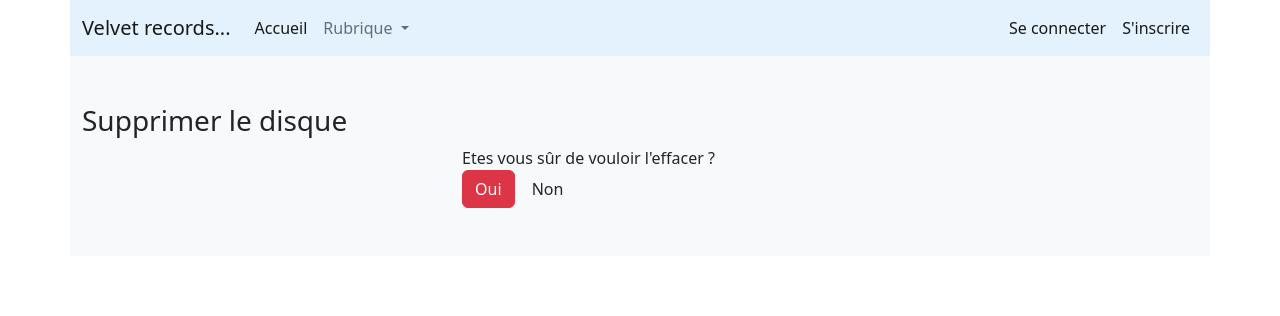
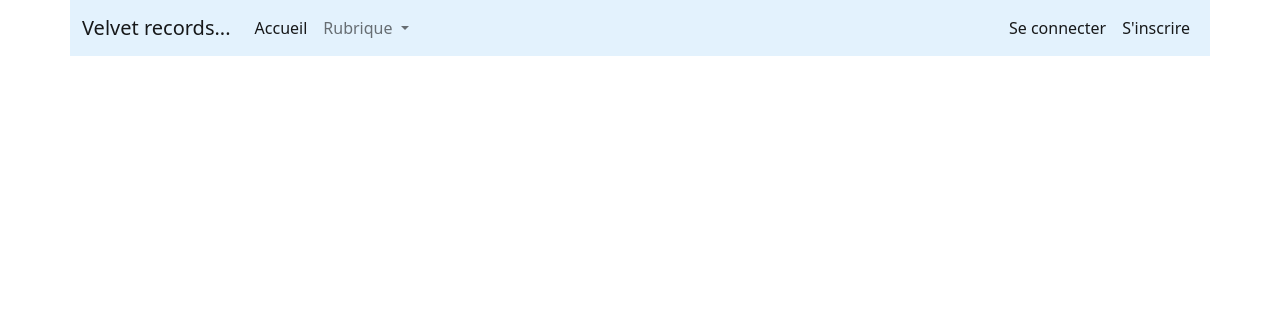
Before and after one commit to nanaki-web/docker, a PHP site: the page made by www/projets/vetvet record/scriptFormulaireSuppression.php in a window 1280 px wide. Shown: the top 316 px of the page. Run offline with PHP 8.4, Linux system fonts and the light colour scheme; data that the repository does not hold is empty.

Commit message:
suppression du disque terminé

```diff
--- a/www/projets/vetvet record/scriptFormulaireSuppression.php
+++ b/www/projets/vetvet record/scriptFormulaireSuppression.php
@@ -2,52 +2,24 @@
 require_once('connectionDb.php');
 $db=connect();
 include('header.php');
-$disc_id = $_POST["disc_id"];
-if(!empty($_POST['disc_id']))
-{
-    $disc_id = $_REQUEST['disc_id'];
 
-}
 
 
 
 //suppression d'un disque
-if(!empty($_POST))
-{
-    $disc_id= $_POST['disc_id'];
-    $pdoStat = $db -> prepare("DELETE artist,disc
+
+
+    $disc_id= $_GET['disc_id'];
+    $pdoStat = $db -> prepare("DELETE disc
                                 FROM disc
                                 INNER JOIN artist
                                 ON disc.artist_id = artist.artist_id
                                 WHERE disc.disc_id = :disc_id");
     $pdoStat->bindValue(':disc_id',$disc_id,PDO::PARAM_INT);
-
+    $pdoStat->execute();
 
     //header("Location: clients.php");
-}
+
 
 
 ?>
-
-<section>
-    <div class="container py-5 bg-light">
-        <div class="row">
-            <h3>Supprimer le disque</h3>
-            <div class="col-md-4 col-md-4">
-                <form action="" method="POST" name="formulaire" enctype="multipart/form-data">
-                <input type="hidden" name="disc_id" value="<?php echo $disc_id;?>"/>
-
-                Etes vous sûr de vouloir l'effacer ?
-
-                <br />
-                <div class="form-actions">
-                <button type="submit" class="btn btn-danger">Oui</button>
-                <a class="btn" href="index.php">Non</a>
-                </div>
-                </form>
-
-            </div>
-        </div>
-
-    </div>
-</section>
```
Also changed, not shown: www/projets/vetvet record/formulaireAjout.php (+9 -10 lines).
